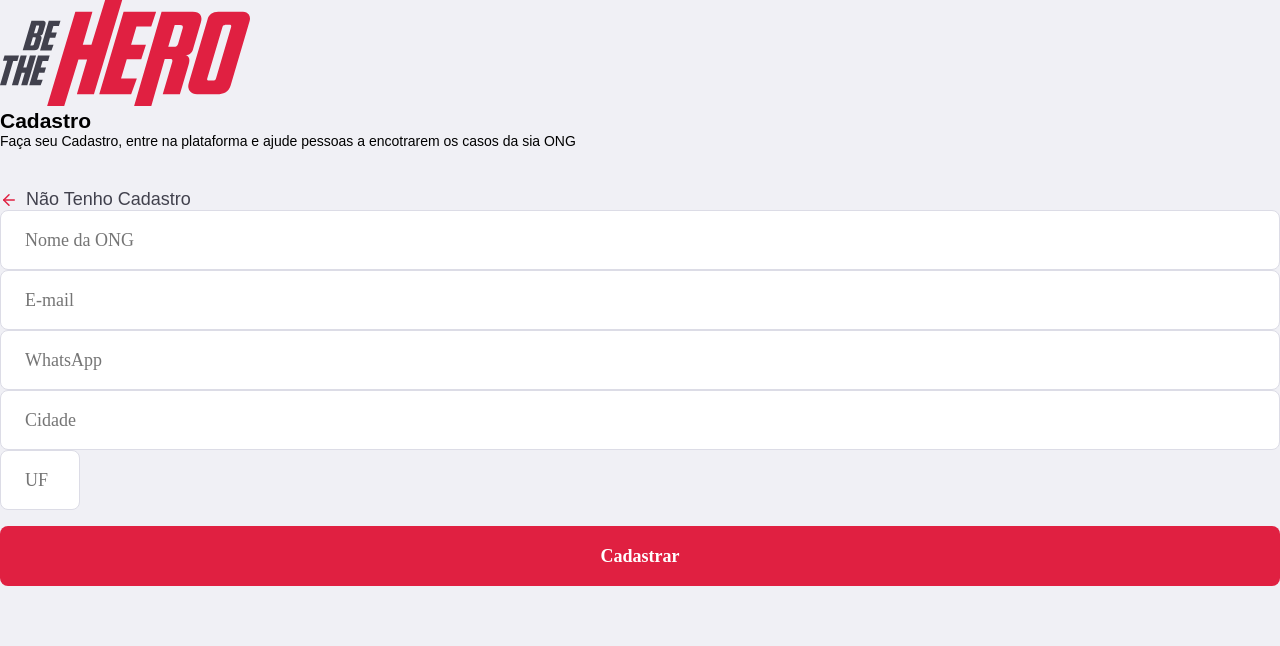
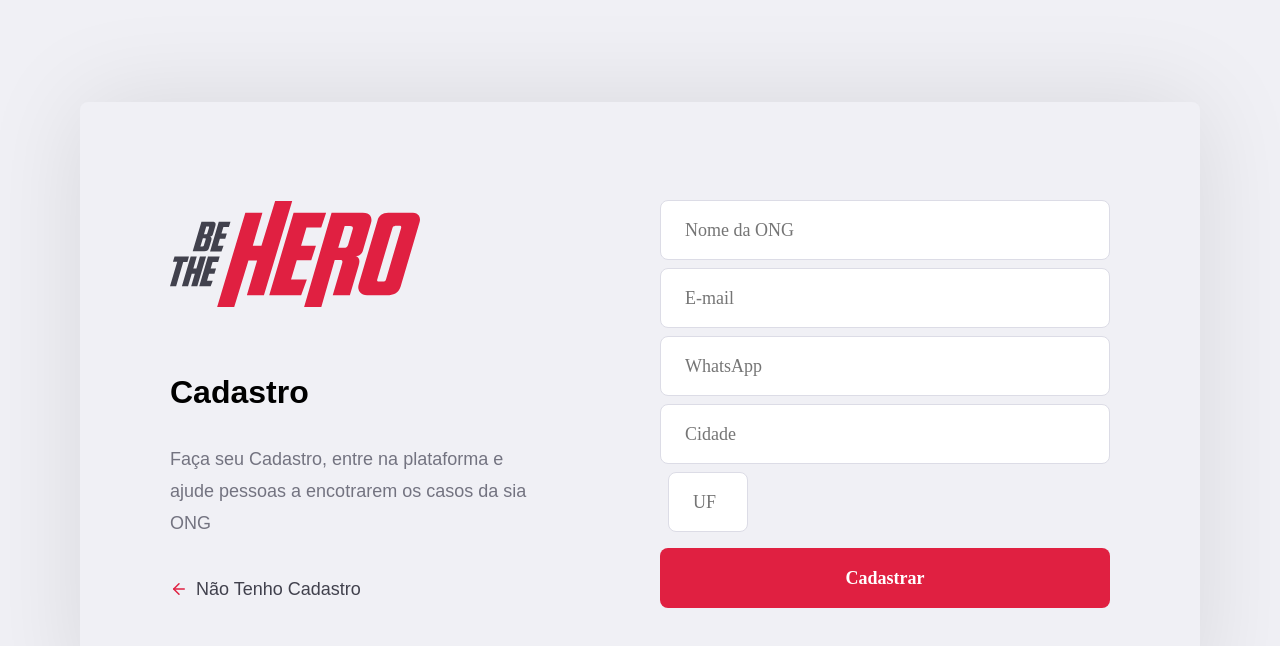
Before and after one commit to jpablolima/theHeroes, a React (Create React App) app in the folder frontend/: page /register in a window 1280 px wide. Shown: the top 646 px of the page. Built offline with nearby package versions, Linux system fonts and the light colour scheme.

Commit message:
style cadastro e logon concluido

```diff
--- a/frontend/src/pages/Register/index.js
+++ b/frontend/src/pages/Register/index.js
@@ -18,7 +18,7 @@
                     e ajude pessoas a encotrarem os casos da sia ONG
                 </p>
 
-                <Link className='back-link' to='/register'>
+                <Link className='back-link' to='/'>
                     <FiArrowLeft sixe={16} color="#E02041"/>
                     Não Tenho Cadastro
                 </Link>
--- a/frontend/src/pages/Register/styles.css
+++ b/frontend/src/pages/Register/styles.css
@@ -0,0 +1,51 @@
+.register-container {
+    width: 100%;
+    max-width: 1120px;
+    height: 100vh;
+    margin: 0 auto;
+
+    display: flex;
+    align-items: center;
+    justify-content: center;
+}
+.register-container .content{
+    width: 100%;
+    padding: 90px;
+    background: #f0f0f5;
+    box-shadow: 0 0 100px rgba(0, 0, 0, 0.1);
+    border-radius:  8px;
+    display: flex;
+    justify-content: space-between;
+    align-items: center;
+
+}
+.register-container .content section {
+    width: 100%;
+    max-width: 380px;
+}
+
+.register-container .content section h1 {
+    margin: 64px 0 32px;
+    font-size: 32px;
+}
+
+.register-container .content section p {
+    font-size: 18px;
+    color: #737380;
+    line-height: 32px;
+}
+.register-container .content form {
+    width: 100%;
+    max-width: 450px;
+}
+.register-container .content form input {
+    margin-top: 8px;
+}
+
+.register-container .content form input-group{
+    display:flex;
+}
+
+.register-container .content form .input-group input + input{
+    margin-left: 8px;
+}
```
